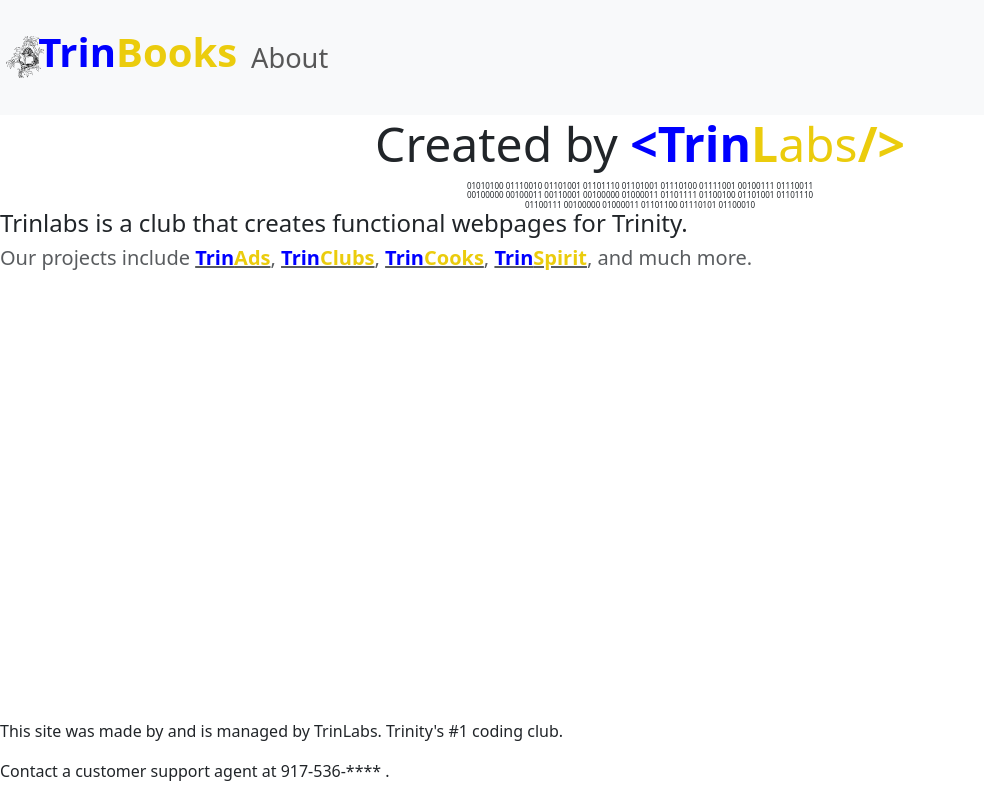
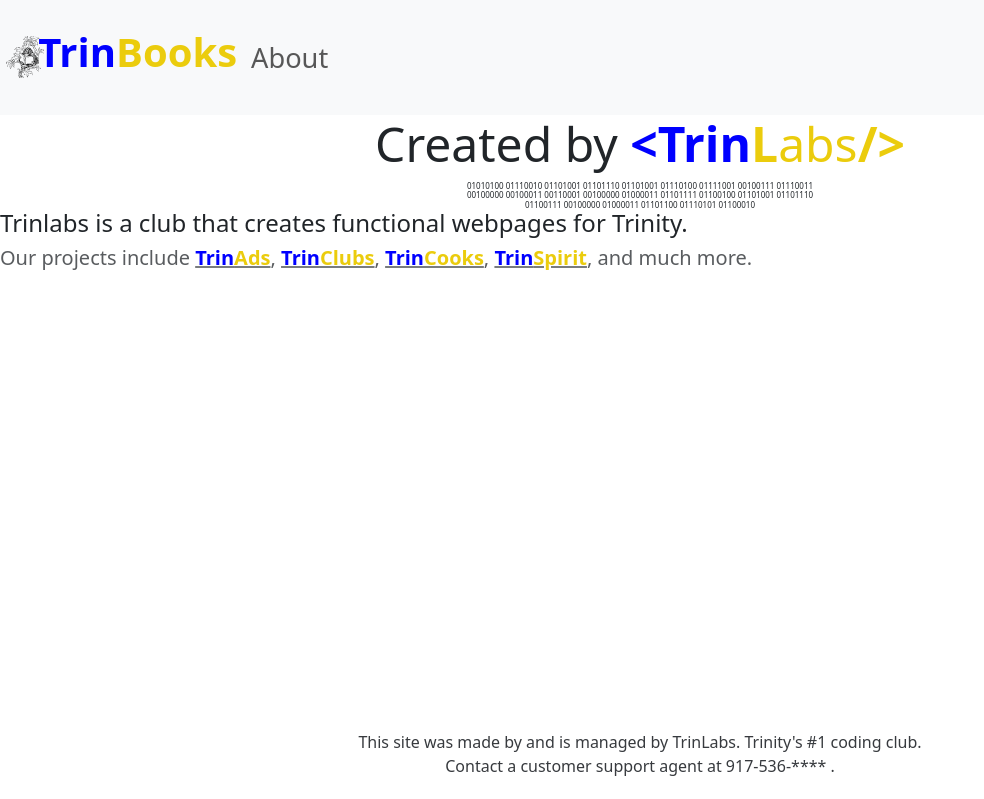
Before and after one commit to Daniel-Iofin/TrinBooks, a Flask app: page /about in a window 1280 px wide. Shown: the part 1-800 px from the top of the page, without its empty margins (0-984 px from the left). Run offline with Flask 3, Linux system fonts and the light colour scheme; some libraries are stand-ins or nearby versions.

Commit message:
Update styles.css
Repositioned footer

```diff
--- a/static/styles.css
+++ b/static/styles.css
@@ -46,7 +46,7 @@ h3 {
 
 .link {
   text-decoration: underline;
-  text-decoration-color: rgba(33, 37, 41, 0.75);
+  text-decoration-color: rgba(33, 37, 41, 0.6);
 }
 
 .noline {
@@ -70,3 +71,10 @@ h3 {
 #projects {
   color: rgba(33, 37, 41, 0.75);
 }
+
+footer {
+  color: rgba(33, 37, 41, 0.9);
+  text-align: center;
+  line-height: 0.5;
+  padding: 1%;
+}
```
Also changed, not shown: other parts of static/styles.css (+1 -0 lines).
